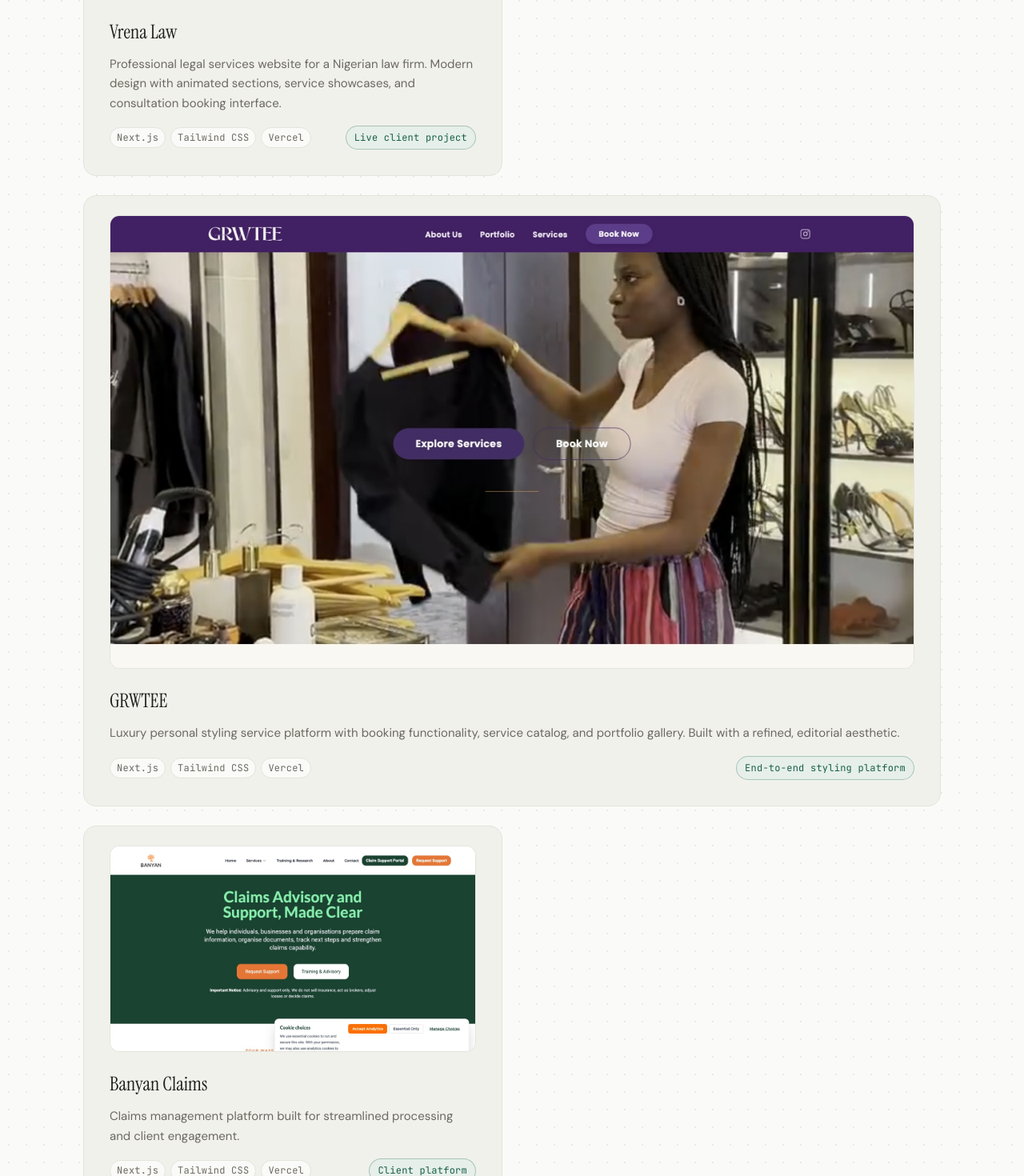
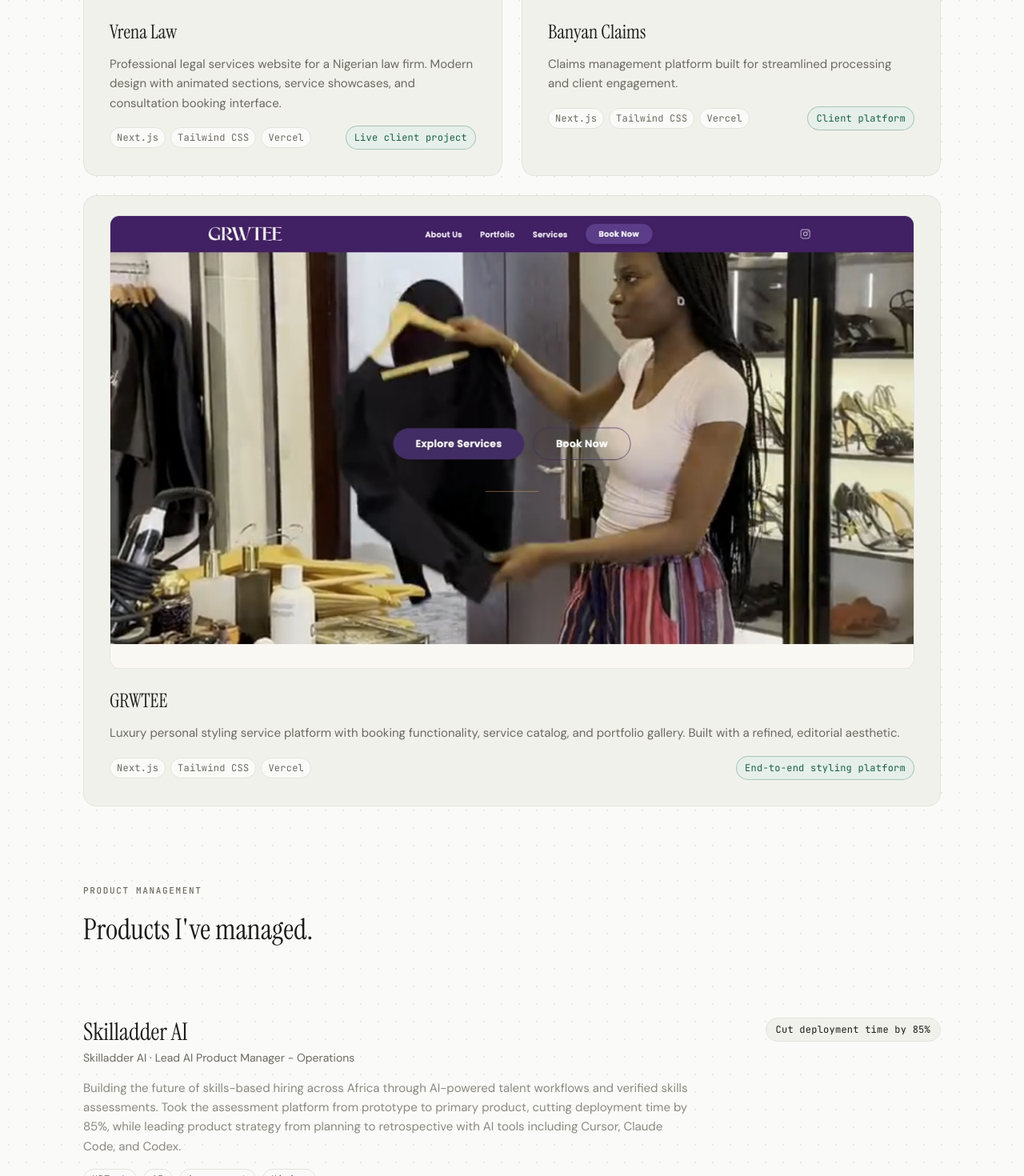
Before and after one commit to IamDejman/portfolio, a Next.js app: page /work in a window 1280 px wide. Shown: the part 3420-4890 px from the top of the page at 80% size. Built offline with nearby package versions, Linux system fonts and the light colour scheme.

Commit message:
fix: place Banyan Claims beside Vrena Law in builds grid

```diff
--- a/src/data/content.ts
+++ b/src/data/content.ts
@@ -243,6 +243,15 @@ export const builtProjects: BuiltProject[] = [
     highlight: "Live client project",
   },
   {
+    title: "Banyan Claims",
+    image: "/work/banyan-claims.jpg",
+    url: "https://banyanclaims.com",
+    description:
+      "Claims management platform built for streamlined processing and client engagement.",
+    tech: ["Next.js", "Tailwind CSS", "Vercel"],
+    highlight: "Client platform",
+  },
+  {
     title: "GRWTEE",
     image: "/work/grwtee.jpg",
     flagship: true,
@@ -251,15 +260,6 @@ export const builtProjects: BuiltProject[] = [
       "Luxury personal styling service platform with booking functionality, service catalog, and portfolio gallery. Built with a refined, editorial aesthetic.",
     tech: ["Next.js", "Tailwind CSS", "Vercel"],
     highlight: "End-to-end styling platform",
-  },
-  {
-    title: "Banyan Claims",
-    image: "/work/banyan-claims.jpg",
-    url: "https://banyanclaims.com",
-    description:
-      "Claims management platform built for streamlined processing and client engagement.",
-    tech: ["Next.js", "Tailwind CSS", "Vercel"],
-    highlight: "Client platform",
   },
 ];
 
```
